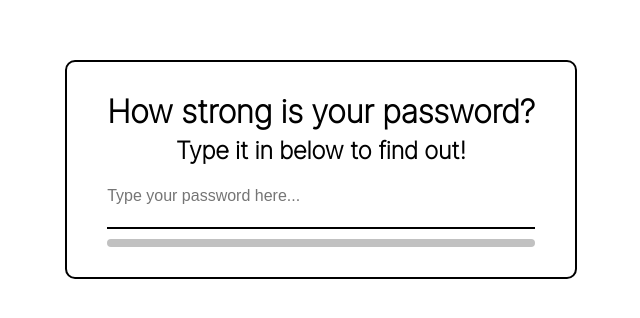
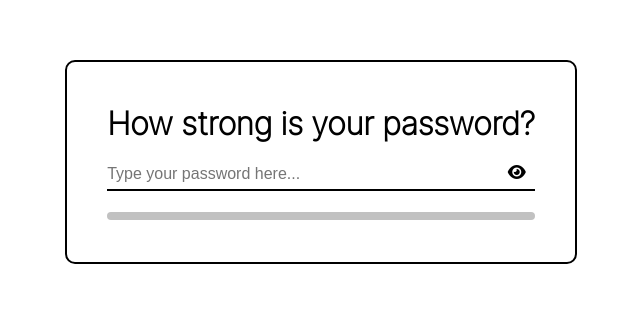
Before and after one commit to asbhogal/Password-Strength-Checker, a plain HTML site: page index.html in a window 1280 px wide. Shown: the part 196-514 px from the top of the page, without its empty margins (319-959 px from the left). Drawn offline with Linux system fonts and the light colour scheme.

Commit message:
added show-hide password element and styles

```diff
--- a/index.html
+++ b/index.html
@@ -15,8 +15,12 @@
 <body>
     <div class="container">
         <h1>How strong is your password?</h1>
-        <h2>Type it in below to find out!</h2>
-        <input type="password" name="password-entry" id="password-entry" placeholder="Type your password here..." autofocus>
+        <div id="password-section">
+            <input type="password" name="password-entry" id="password-entry" placeholder="Type your password here..." autofocus>
+            <span id="password-show-or-hide-section">
+                <i class="fa-solid fa-eye"></i>
+            </span>
+        </div>
         <div class="password-strength-check">
         </div>
     </div>
--- a/style.scss
+++ b/style.scss
@@ -11,18 +11,31 @@
     border: 2px solid #000;
     padding: 1.875em 2.5em;
     border-radius: 10px;
+    display: flex;
+    flex-direction: column;
+    height: 12.75em;
+    justify-content: space-evenly;
     h1 {
         padding-bottom: 0.15em;
+    }
+    #password-section {
+        #password-show-or-hide-section {
+            position: absolute;
+            transform: translate(-50%);
+            top: 50%;
+            right: 40px;
+            cursor: pointer;
         }
         #password-entry {
             outline: 0;
             border: 0;
             border-bottom: 2px solid #000;
-        height: 4em;
+            height: 2em;
             width: 100%;
             font-size: 1em;
             &::placeholder {
                 font-size: 1em;
+            }
         }
     }
     .password-strength-check {
```
Also changed, not shown: dist/style.css, 1 other file. Lines whose indentation alone changed are shown as unchanged.
